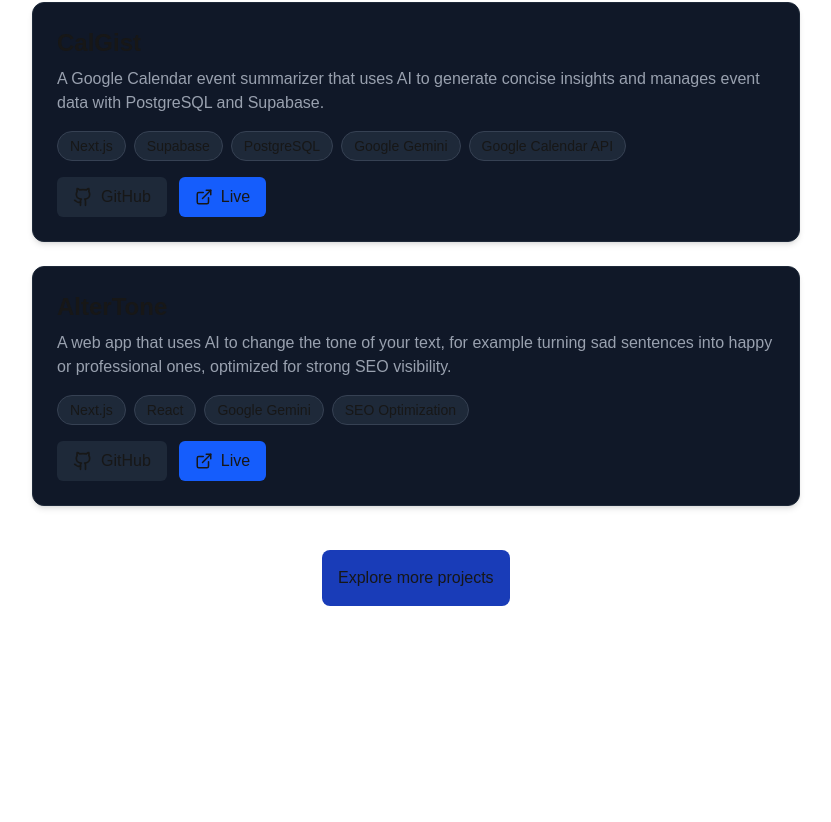
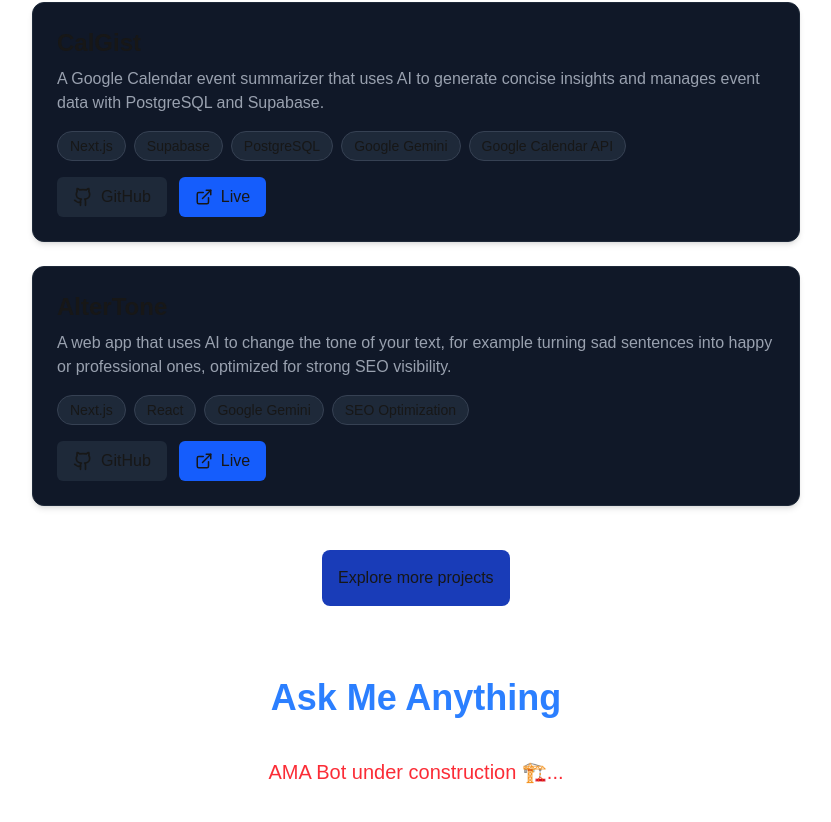
Before and after one commit to eswar-7116/portfolio, a Next.js app: page / in a window 1280 px wide. Shown: the part 2253-3075 px from the top of the page, without its empty margins (224-1055 px from the left). Before the commit the page ends 2891 px from the top, so only its background shows below. Built offline with nearby package versions, Linux system fonts and the light colour scheme.

Commit message:
feat: add AMA section with placeholder component to homepage

```diff
--- a/src/app/page.tsx
+++ b/src/app/page.tsx
@@ -1,4 +1,5 @@
 import About from "@/components/layout/About";
+import AMA from "@/components/layout/AMA";
 import Contact from "@/components/layout/Contact";
 import Projects from "@/components/layout/Projects";
 import lobster from "@/fonts/lobster";
@@ -31,6 +32,11 @@
       <section id="projects" aria-labelledby="projects-heading">
         <Projects />
       </section>
+
+      {/* AMA */}
+      <section id="ama" className="scroll-mt-30" aria-labelledby="ama-heading">
+        <AMA />
+      </section>
     </main>
   );
 }
--- /dev/null
+++ b/src/components/layout/AMA.tsx
@@ -0,0 +1,9 @@
+export default function AMA() {
+  return (
+    <div className="text-center m-10">
+      <h1 id="ama-heading" className="text-4xl font-bold text-blue-500">Ask Me Anything</h1>
+      {/* <h2>Do you want to ask me about something particular right now?</h2> */}
+      <p className="text-red-500 p-10 text-xl">AMA Bot under construction 🏗️...</p>
+    </div>
+  );
+}
```
